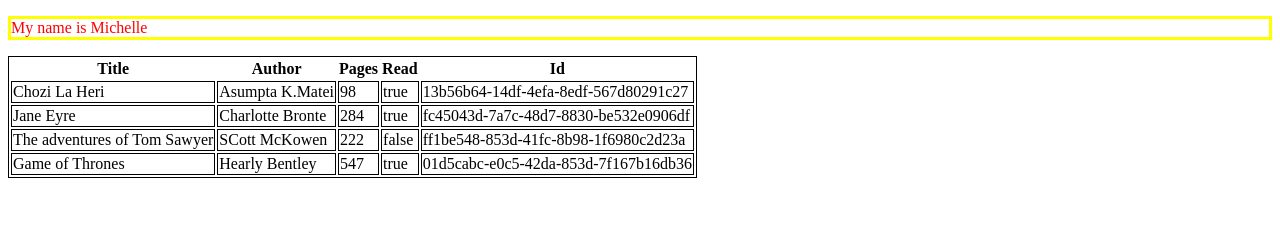
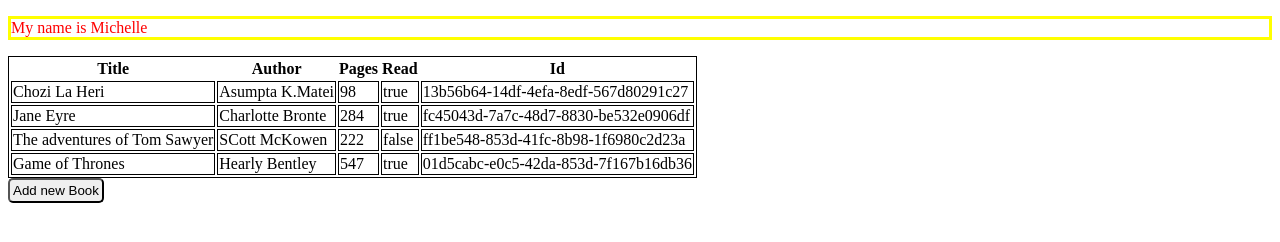
Before and after one commit to Mishiez/library-app, a plain HTML site: page index.html in a window 1280 px wide. Drawn offline with Linux system fonts and the light colour scheme.

Commit message:
Create a function called adding book form that has a button which allows user to input details for a new book and add it to the library

```diff
--- a/index.html
+++ b/index.html
@@ -11,5 +11,6 @@
    <p>My name is Michelle</p>
 
    <div id="target"></div>
+   <div id="content"></div>
 </body>
 </html>
--- a/script.js
+++ b/script.js
@@ -64,3 +64,114 @@ displayBook(
     (addBookToLibrary("The adventures of Tom Sawyer","SCott McKowen",222,false)),
     (addBookToLibrary("Game of Thrones","Hearly Bentley",547,true))
 );
+
+function addingBookForm(){
+    //form and add new links function
+
+    let zoneForm = document.createElement("div");
+
+    let addNewBookButton = document.createElement("button");
+    addNewBookButton.textContent = "Add new Book";
+    addNewBookButton.style.borderRadius = "5px";
+    addNewBookButton.style.padding = "3px";
+
+    let form = document.createElement("form");
+    form.id = "newBookForm";
+    form.style.width = "100%";
+
+    let title = document.createElement("input");
+    title.placeholder = "Enter the title of the book:";
+    title.style.marginLeft = "40px";
+    title.style.width = "18%";
+    title.id = "title";
+    title.setAttribute('type', "text");
+    title.setAttribute('name', "title");
+
+    let author = document.createElement("input");
+    author.placeholder = "Enter the author of the book:";
+    author.id = "author";
+    author.setAttribute('type', "text");
+    author.setAttribute('name', "author");
+
+
+    let pages = document.createElement("input");
+    pages.placeholder = "Enter the number of pages for the book:";
+    pages.style.marginLeft = "40px";
+    pages.style.width = "18%";
+    pages.id = "pages";
+    pages.setAttribute('type', "number");
+    pages.setAttribute('name', "pages");
+
+
+    let read = document.createElement("input");
+    read.placeholder = "Have you read the book?";
+    read.style.marginLeft = "40px";
+    read.style.width = "18%";
+    read.id = "read";
+    read.setAttribute('type', "text");
+    read.setAttribute('name', "read");
+
+    let submitButton = document.createElement("input");
+    submitButton.style.marginLeft = "40px";
+    submitButton.style.borderRadius = "5px";
+    submitButton.style.width = "7%";
+    submitButton.style.padding = "3px";
+    submitButton.setAttribute('type', "button");
+    submitButton.setAttribute('value', "submit");
+
+
+    form.appendChild(author);
+    form.appendChild(title);
+    form.appendChild(pages);
+    form.appendChild(read);
+    form.appendChild(submitButton);
+    zoneForm.appendChild(addNewBookButton);
+
+
+
+
+    addNewBookButton.addEventListener("click", function() {
+        if (addNewBookButton) {
+            addNewBookButton.style.display = 'none';
+            form.style.display = 'inline-block';
+            zoneForm.appendChild(form);
+        } else {
+            document.getElementById("nouveauLien").style.display = "none";
+        }
+    });
+
+
+    submitButton.addEventListener("click", function() {
+        let message = document.createElement("p");
+        message.textContent = "link already added! ";
+        let message2 = "Try again";
+
+        let newObject = {
+        title: document.getElementById('title').value,
+        author: document.getElementById('author').value,
+        pages: document.getElementById('pages').value,
+        read: document.getElementById('read').value,
+        id : window.crypto.randomUUID()
+        };
+
+        myLibrary.push(newObject);
+        displayBook(
+            (newObject)
+        );
+
+
+        if (submitButton) {
+        form.style.display = 'none';
+        addNewBookButton.style.display = 'block';
+        document.getElementById("nouveauLien").style.display = "none";
+        return message;
+        } else {
+        return message2;
+        }
+
+    });
+
+    document.getElementById("content").appendChild(zoneForm);
+}
+
+addingBookForm();
```
